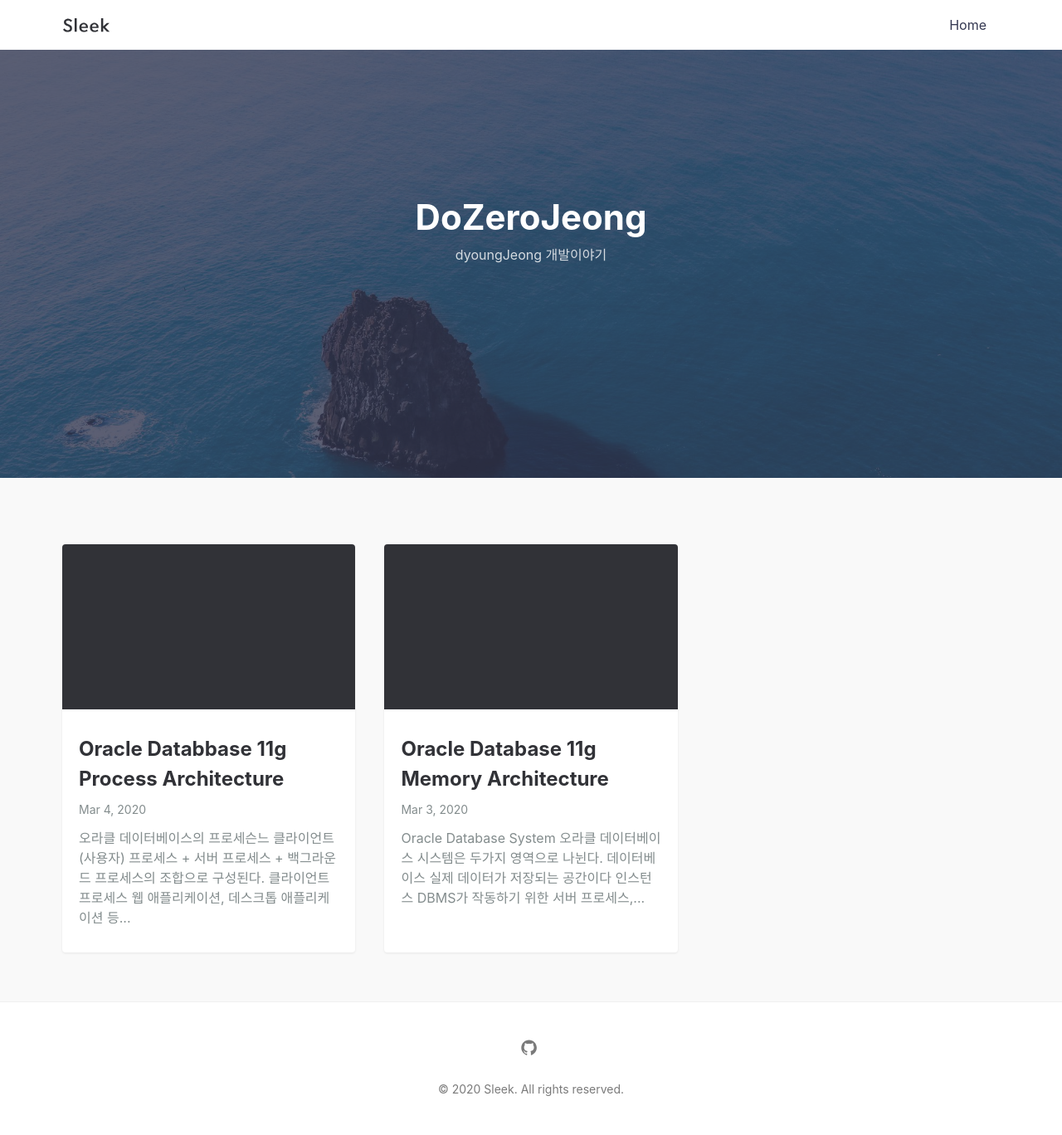
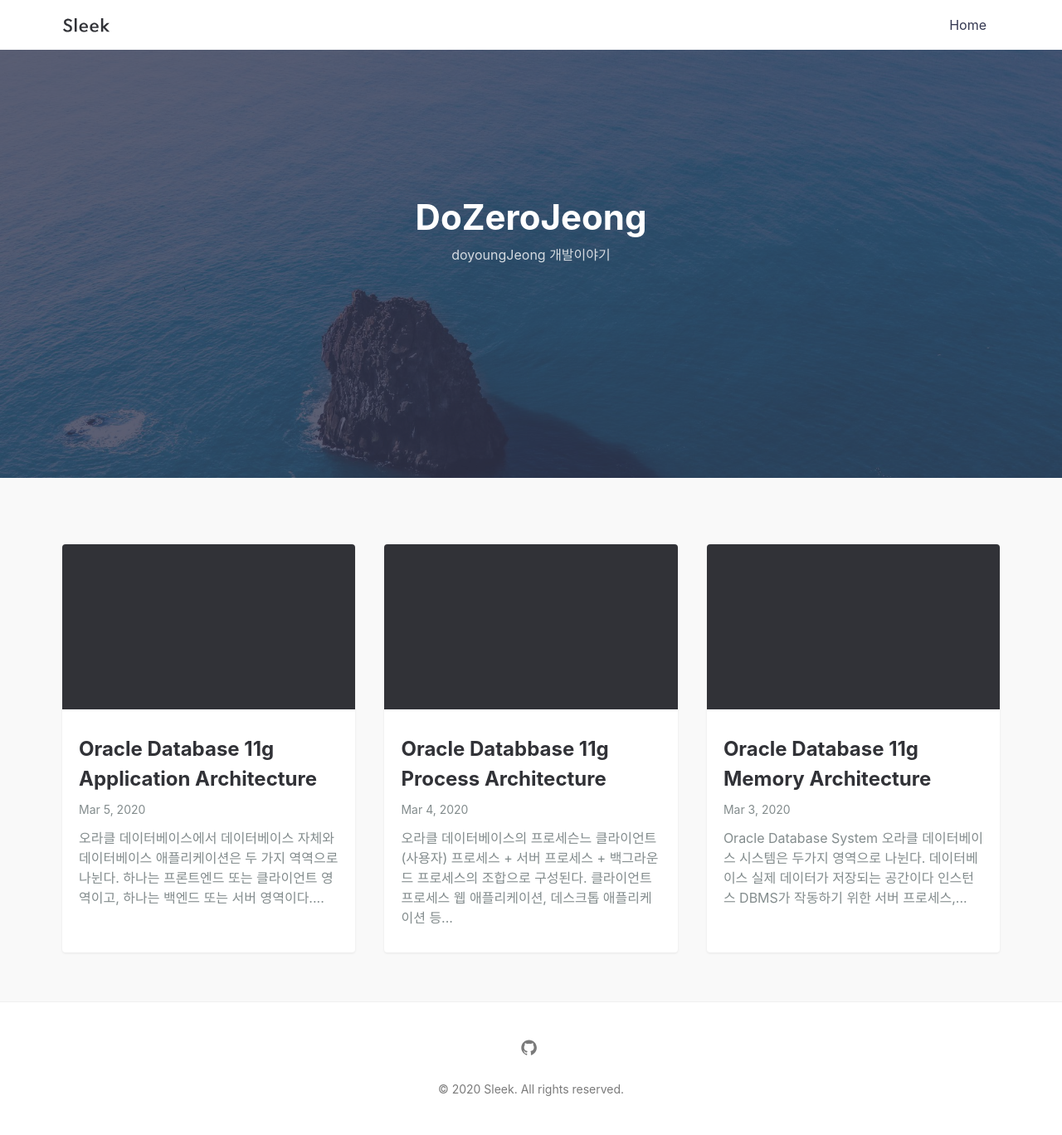
Before and after one commit to DoZeroJeong/dozerojeong.github.io, a Jekyll site: the page built from index.md, in a window 1280 px wide. Shown: the whole page at 83% size. Built offline with Jekyll 4.4.1, drawn with Linux system fonts in a browser that asks for light colours; part of the change alters nothing that is shown.

Commit message:
feat: oracle application architecture add

```diff
--- a/_layouts/default.html
+++ b/_layouts/default.html
@@ -21,7 +21,7 @@ layout: compress
     <div class="hero lazyload" data-bg="{{site.url}}/assets/img/posts/sleek_lg.jpg">
       <div class="hero__wrap">
         <h1 class="hero__title">DoZeroJeong</h1>
-        <p class="hero__meta">dyoungJeong 개발이야기</p>
+        <p class="hero__meta">doyoungJeong 개발이야기</p>
       </div>
     </div>
 
--- /dev/null
+++ b/_posts/2020-03-05-oracle-application-post.md
@@ -0,0 +1,56 @@
+---
+layout: post
+title: Oracle Database 11g Application Architecture
+---
+
+오라클 데이터베이스에서 데이터베이스 자체와 데이터베이스 애플리케이션은 두 가지 역역으로 나뉜다. 하나는 프론트엔드 또는 클라이언트 영역이고, 하나는 백엔드 또는 서버 영역이다. 그래서 이를 두고 클라이언트/서버 구조라고 부른다.
+
+- 클라이언트 프로세스
+    마우스, 키보드 같은 입력장치를 통해 사용자와 상호작용하는 데이터베이스 애플리케이션을 실행하고, 데이터베이스에 필요한 데이터를 요청한 다음 그 결과를 사용자에게 되돌려 준다.
+
+- 서버 프로세스
+    오라클 데이터베이스 소프트웨어를 실행하고 클라이언트가 보낸 요청을 처리하는 역할을 맡는다.
+
+일반적인 관점에서 어떠한 요청을 보내는 쪽은 클라이언트, 그 요청을 받아서 작업을 처리한 다음 결과를 되돌려 주는 쪽은 서버라고 한다. 이는 데이터베이스뿐만 아니라 데이터를 송수신하는 모든 관계에서 적용된다.
+
+## 분산 처리 환경에서의 클라이언트/서버 구조
+
+분산처리는 서로 다른 시스템에 위치한 두 개 이상의 프로세서를 활용하여 작업을 처리하는 것이다. 분산 처리 기법에는 크게 두 가지가 있다.
+
+1. 클라이언트와 데이터베이스 서버는 서로 다른 컴퓨터에 위치해 있고, 이들은 네트워크를 통해 연결된다. 오라클 데이터베이스 시스템의 서버와 클라이언트는 Oracle Net Services 를 통해 통신을 주고받는다.
+2. 하나의 컴퓨터가 여러 개의 프로세서를 가지고 있고, 이 중에서 데이터베이스 서버 역할을 하는 프로세서와 클라이언트 역할을 하는 프로세서가 나뉜다.
+
+## 분산 처리 환경에서의 클라이언트/서버 구조가 가지는 이점
+
+1. 클라이언트가 데이터 처리의 책임을 떠맡을 필요가 없다. 클라이언트는 사용자로부터 입력을 받고, 서버에 데이터를 처리 요청하고, 서버 요청에 따른 응답을 반환하면 그것을 사용자에게 되돌려 주는 기능만 수행한다.
+2. 클라이언트가 데이터의 물리적 위치에 의존하지 않아도됟나. 어떤 데이터를 다른 데이터베이스 서버로 복제 또는 이동시키더라도, 네트워크상에서 클라이언트와 연결되어 있기만 하면 작동에는 문제가 없다.
+3. 필요에 따라 시스템이 확장될 때 오라클 데이터베이스의 크기를 유동적으로 조절할 수 있다.
+
+## 다중계층(Multi-Tier) 아키텍처
+
+클라이언트와 데이터베이스 서버가 직접 통신하는 기존의 구조를 벗어나 두 계층 사이에 애플리케이션 서버라는 새로운 계층을 추가한 것으로 3계층 구조라고 부른다.
+
+3계층 구조로 클라이언트 계층, 애플리케이션 서버 계층, 데이터베이서 서버 계층은 서로 독립적으로 동작하며 한 계층의 변경이 다른 계층에 직접적인 영향을 끼치지 않는다.
+
+- 클라이언트 계층(Client Tier) 기본적인 특징
+    1. UI 또는 GUI 지원
+    2. 프론트엔드로 HTML, CSS, JavaScript로 구성
+    3. 데이터에 접근하거나 데이터를 관리하는 로직은 포함 불가
+
+- 애플리케이션 서버 계층(Application Server Tier) 기본적인 특징
+    1. UI에 대한 로직은 포함 불가
+    2. 미들웨어 또는 백엔드로 데이터 처리에 대한 코드를 가지고 있음
+    3. 웹 애플리케이션 서버가 이 계층에 속함(Apache, Nginx 등)
+
+- 데이터베이스 서버 계층(Database Server Tier)
+    데이터베이스와 그 데이터베이스를 관리하는 DBMS 소프트웨어를 포함한다.
+    주로 사용되는 DBMS로 Oracle Database, MySQL, MariaDB, PostgreSQL, SQLite가 있다.
+
+## Oracle Net Services
+
+분산 처리 등에 사용되는 다중 프로세스 컴퓨팅 환경에서는 패스워드 대신 운영체제를 통해서 인증을 받아 접속하는 경우가 많다. Oracle Net Services라는 별도의 소프트웨어를 이용하면 운영체제 인증 없이 외부에서 데이터베이스에 접속하여 작업을 처리할 수 있다.
+
+- Oracle Net Services 기능
+    1. 프로토콜 독립성
+    2. 광범위한 플랫폼 지원
+    3. 기본적인 보안 제공
```
